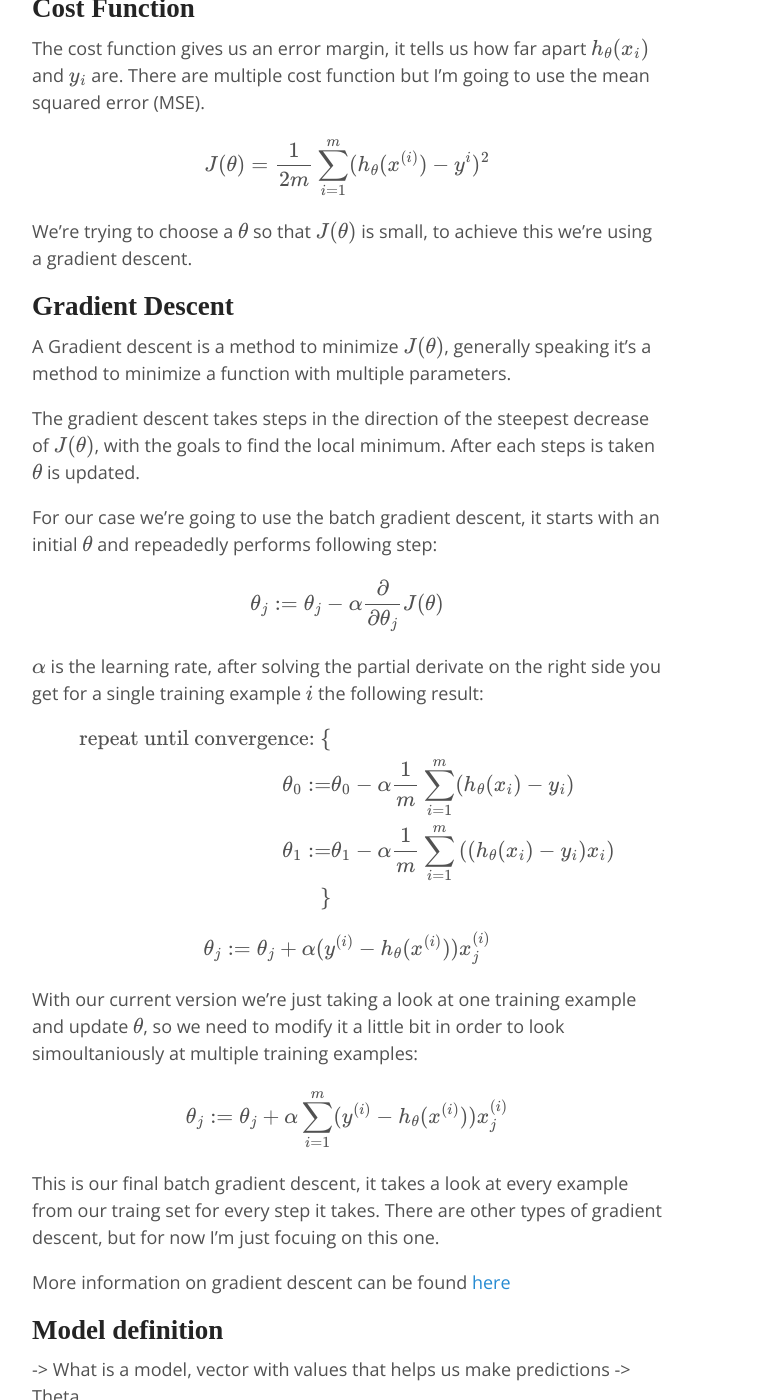
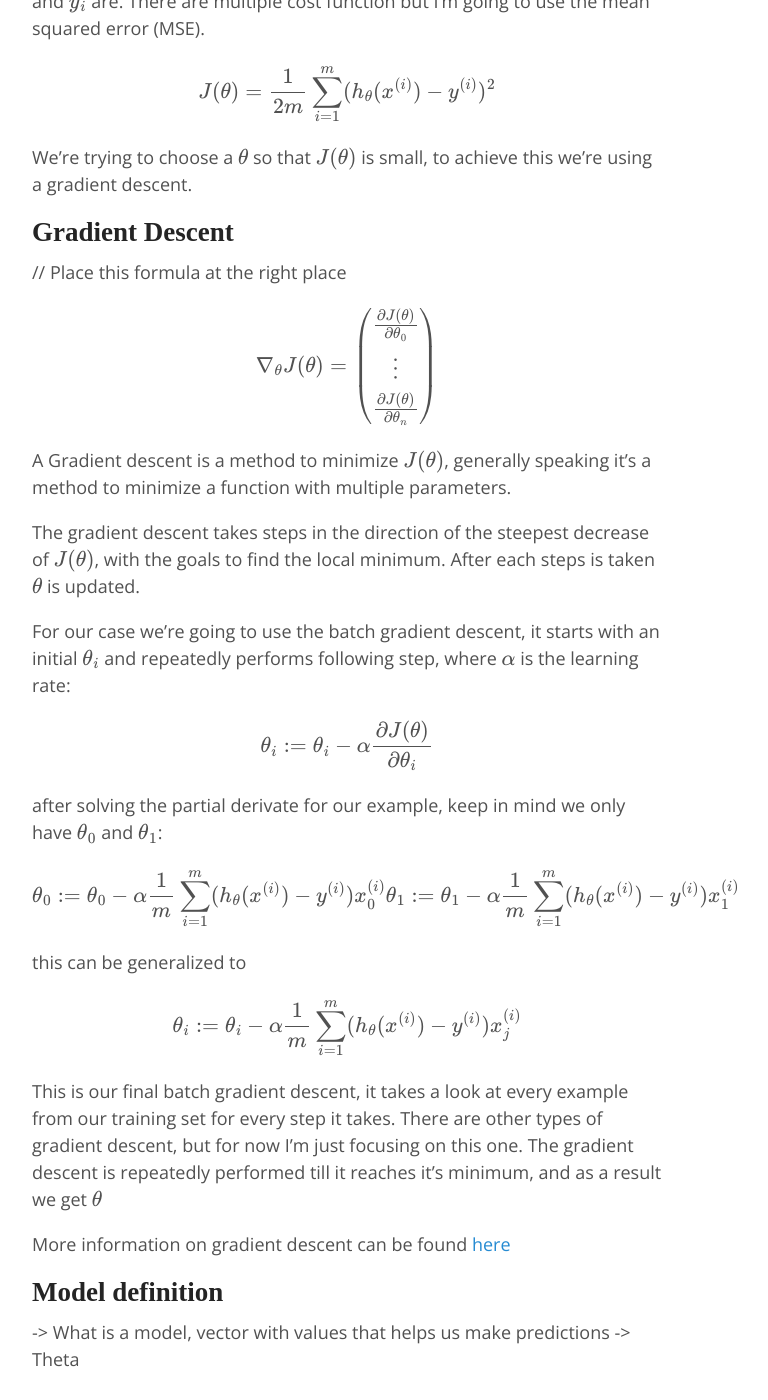
Before and after one commit to arminmesic/arminmesic.github.io, a Jekyll site: the page built from _posts/2016-15-09-Implementing-Linear-Regression.md, in a window 1280 px wide and 1400 px high, scrolled down 2020 px. Shown: the whole window, without its empty margins (293-1061 px from the left). Built offline with Jekyll 4.4.1, drawn with Linux system fonts in a browser that asks for light colours; some web fonts are replaced; formulas are drawn with MathJax 3; some of the changed text lies outside the part shown.

Commit message:
Fix math errors

```diff
--- a/_posts/2016-15-09-Implementing-Linear-Regression.md
+++ b/_posts/2016-15-09-Implementing-Linear-Regression.md
@@ -32,64 +32,79 @@ We're looking for a function that matches our data, it looks like a simple strai
 should fit well enough.
 
 # Math for linear regression
-It seems like a linear function is going to be the right choice so I'm approixmating $$y$$ with
+It seems like a linear function is going to be the right choice so I'm approximating $$y$$ with
 
-$$h_{\theta}(x^{(m)}) = \theta_0 + \theta_1x_1$$
+$$
+\def\hypothesis{
+  h_{\theta}(x^{(i)})
+}
+$$
 
-$$m$$ is the m-th example from our training set,it is not an exponent it's should just indicate which example we're using
+$$\hypothesis = \theta_0 + \theta_1 x^{(i)}_1$$
 
-$$h_{\theta}(x^{(m)})$$ is called hypotheses
+$$x^{(i)}_j$$ is the j-th feature of the i-th example, keep in mind $$i$$ is not a power
 
-$${\theta}_i$$ are our weights
+$$\hypothesis$$ is called hypotheses
+$$
+\def\thetaVectorExplicit{
+\begin{pmatrix}
+  \theta_0 \dots \theta_n
+\end{pmatrix}}
+$$
 
-$$x_1$$ is our selected feature
+$$\theta = \thetaVectorExplicit$$, vector with our weights, initially set to $$0$$
 
-To simplyfiy our notation we're going to introduce $$x_0 = 1$$ so we can write
+To simplify our notation we're going to introduce $$x_0 = 1$$ so we can write
 
-$$h_{\theta}(x^{(m)}) = \sum_{i=0}^n \theta_ix_i = \theta^Tx$$
+$$\hypothesis = \sum_{j=0}^n \theta_j x^{(i)}_j = \theta x^{T}$$
 
-$$n$$ is the number of features. Our goal is to choose our weigths so that we get a good prediction.
-
-For our inital weight we're setting the inital $$\theta$$ to 0
+$$n$$ is the number of features. Our goal is to choose our weights so that we get a good prediction.
 
 ## Cost Function
-The cost function gives us an error margin, it tells us how far apart $$h_{\theta}(x_i)$$ and $$y_i$$ are. There are
-multiple cost function but I'm going to use the mean squared error (MSE).
+The cost function gives us an error margin, it tells us how far apart $$\hypothesis$$ and $$y_i$$ are. There are multiple cost function but I'm going to use the mean squared error (MSE).
 
-$$J(\theta) = \frac{1} {2m} \sum_{i = 1}^{m} (h_{\theta}(x^{(i)})-y^{i})^2$$
+$$J(\theta) = \frac{1} {2m} \sum_{i = 1}^{m} (\hypothesis-y^{(i)})^2$$
 
 We're trying to choose a $$\theta$$ so that $$J(\theta)$$ is small, to achieve this we're using a gradient descent.
 
 ## Gradient Descent
+// Place this formula at the right place
+
+$$
+\def\gradientDescFThetaMatrix{
+\begin{pmatrix}
+    \frac{\partial J(\theta)}{\partial \theta_0} \\
+    \vdots \\
+    \frac{\partial J(\theta)}{\partial \theta_n}
+\end{pmatrix}}
+
+
+\nabla_{\theta} J(\theta)= \gradientDescFThetaMatrix$$
+
 A Gradient descent is a method to minimize $$J(\theta)$$, generally speaking it's a method to minimize a function with multiple parameters.
 
 The gradient descent takes steps in the direction of the steepest decrease of $$J(\theta)$$, with the goals to find the local minimum.
 After each steps is taken $$\theta$$ is updated.
 
-For our case we're going to use the batch gradient descent, it starts with an initial $$\theta$$ and repeadedly performs following step:
+For our case we're going to use the batch gradient descent, it starts with an initial $$\theta_i$$ and repeatedly performs following step, where $$\alpha$$ is the learning rate:
 
-$$\theta_j := \theta_j - \alpha \frac{\partial}{\partial \theta_j}J(\theta) $$
+$$\theta_i := \theta_i - \alpha \frac{\partial J(\theta)}{\partial \theta_i}$$
 
-$$\alpha$$ is the learning rate, after solving the partial derivate on the right side you get for a single training example $$i$$
-the following result:
+after solving the partial derivate for our example, keep in mind we only have $$\theta_0$$ and $$\theta_1$$:
 
-$$\begin{align*}
-  \text{repeat until convergence: } \lbrace & \newline
-  \theta_0 := & \theta_0 - \alpha \frac{1}{m} \sum\limits_{i=1}^{m}(h_\theta(x_{i}) - y_{i}) \newline
-  \theta_1 := & \theta_1 - \alpha \frac{1}{m} \sum\limits_{i=1}^{m}\left((h_\theta(x_{i}) - y_{i}) x_{i}\right) \newline
-  \rbrace&
-  \end{align*}$$
+$$
+\theta_0 := \theta_0 - \alpha \frac{1}{m} \sum\limits_{i=1}^{m}(\hypothesis - y^{(i)}) x^{(i)}_{0} \\
+\theta_1 := \theta_1 - \alpha \frac{1}{m} \sum\limits_{i=1}^{m}(\hypothesis - y^{(i)}) x^{(i)}_{1}
+$$
+
+this can be generalized to
+
+$$\theta_i := \theta_i - \alpha \frac{1}{m} \sum\limits_{i=1}^{m}(\hypothesis - y^{(i)}) x^{(i)}_{j}$$
 
 
-$$\theta_j := \theta_j + \alpha(y^{(i)} - h_{\theta}(x^{(i)}))x_j^{(i)}$$
-
-With our current version we're just taking a look at one training example and update $$\theta$$, so we need to modify it a little bit in order
-to look simoultaniously at multiple training examples:
-
-$$\theta_j := \theta_j + \alpha \sum_{i=1}^m(y^{(i)} - h_{\theta}(x^{(i)}))x_j^{(i)}$$
-
-This is our final batch gradient descent, it takes a look at every example from our traing set for every step it takes.
-There are other types of gradient descent, but for now I'm just focuing on this one.
+This is our final batch gradient descent, it takes a look at every example from our training set for every step it takes.
+There are other types of gradient descent, but for now I'm just focusing on this one. The gradient descent is
+repeatedly performed till it reaches it's minimum, and as a result we get $$\theta$$
 
 More information on gradient descent can be found [here](https://www.youtube.com/watch?v=WnqQrPNYz5Q)
 
```
